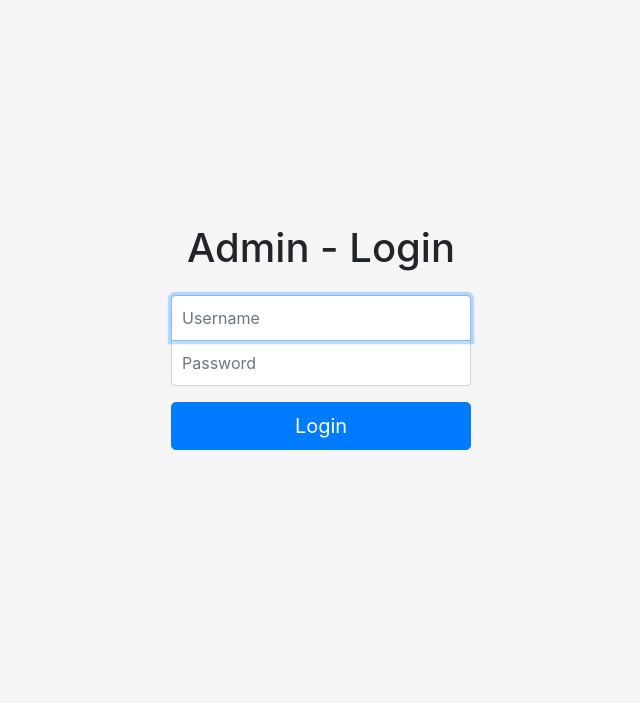
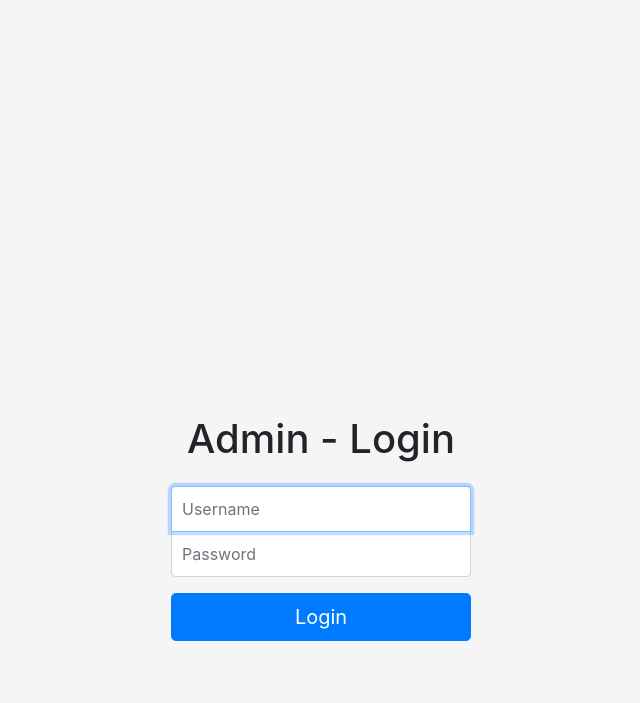
Before and after one commit to madisonkeene/horseracing, a Flask app: page /admin in a window 1280 px wide. Shown: the part 56-759 px from the top of the page, without its empty margins (319-959 px from the left). Run offline with Flask 2, Linux system fonts and the light colour scheme; some libraries are stand-ins or nearby versions.

Commit message:
Css margin fix

```diff
--- a/horseracing/static/style.css
+++ b/horseracing/static/style.css
@@ -1,6 +1,9 @@
 .starter-template {
   padding: 3rem 1.5rem;
   text-align: center;
+}
+.container {
+  margin-top: auto;
 }
 
 html,
```
